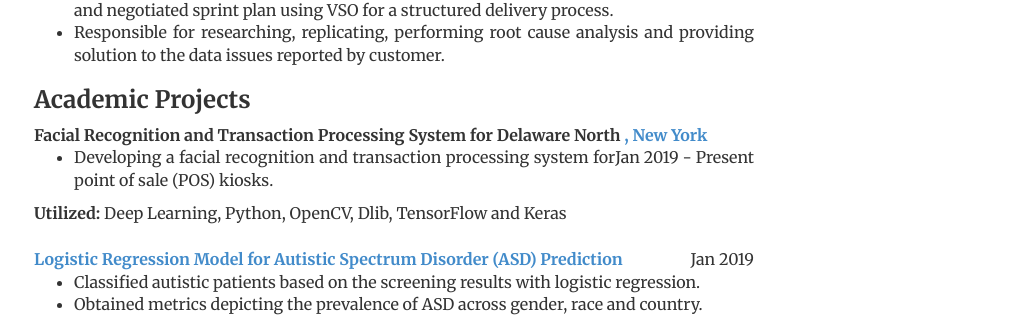
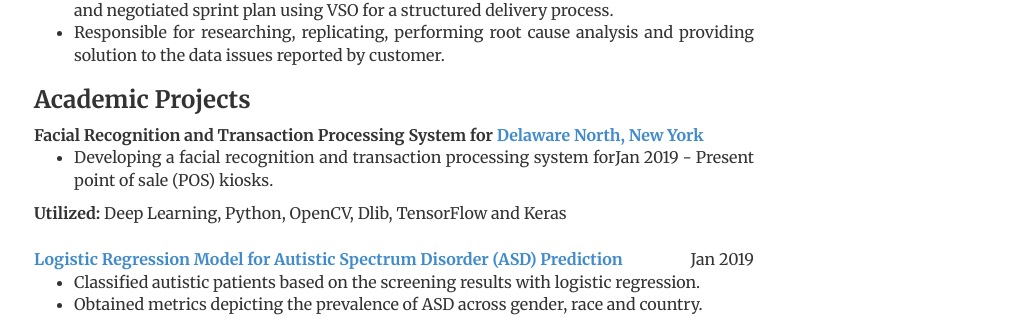
Before and after one commit to AnkiteshR/AnkiteshR.github.io, a Jekyll site: the page built from resume/index.html, in a window 1280 px wide and 900 px high, scrolled down 1541 px. Shown: the part 135-452 px from the top of the window, without its empty margins (246-1280 px from the left). Built offline with Jekyll 4.4.1, drawn with Linux system fonts in a browser that asks for light colours.

Commit message:
Update index.html

```diff
--- a/resume/index.html
+++ b/resume/index.html
@@ -129,7 +129,7 @@ function topFunction() {
                   </ul>
 
 				<h3>Academic Projects</h3>
-		<div style="float: left"><b>Facial Recognition and Transaction Processing System for Delaware North <a href="https://www.delawarenorth.com" target="_blank">, New York </b></a></div>
+		<div style="float: left"><b>Facial Recognition and Transaction Processing System for <a href="https://www.delawarenorth.com" target="_blank"> Delaware North, New York </b></a></div>
                 <div style="float: right">Jan 2019 - Present</div>
         <br>
         <ul>
```
